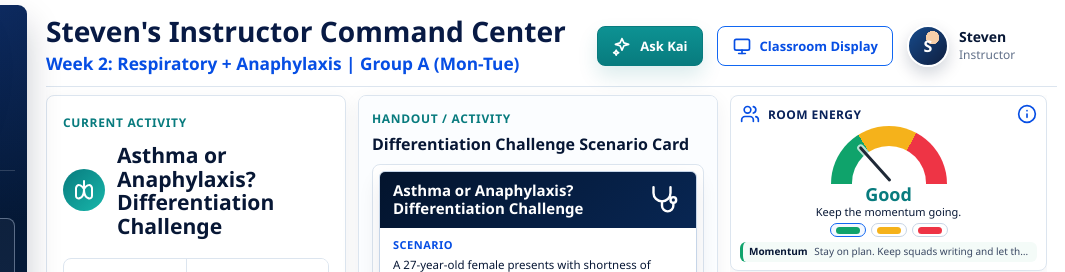
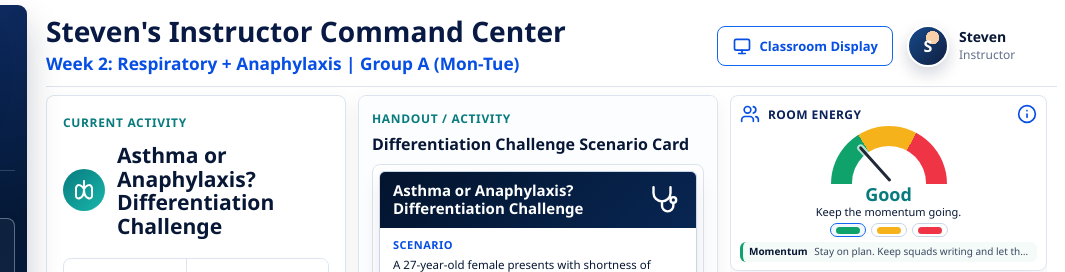
Before and after one commit to Medek-Hub/canvas-tools, a plain HTML site: page stevens-command-center-v0.7/index.html in a window 1280 px wide. Shown: the top 272 px of the page, 215-1280 px from the left. Drawn offline with Linux system fonts and the light colour scheme.

Commit message:
Remove visible Ask Kai button from dashboard

```diff
--- a/stevens-command-center-v0.7/index.html
+++ b/stevens-command-center-v0.7/index.html
@@ -91,7 +91,6 @@
           <p id="subtitle">Week 2: Respiratory + Anaphylaxis | Group A (Mon-Tue)</p>
         </div>
         <div class="top-actions">
-          <button class="top-button ask-kai-button" type="button" data-action="open-kai"><span data-icon="sparkle"></span>Ask Kai</button>
           <button class="top-button" type="button" data-action="set-tab" data-tab="student"><span data-icon="monitor"></span>Classroom Display</button>
           <button class="top-button compact" type="button" id="soundButton" data-action="toggle-sound"><span data-icon="volume"></span>Sound On</button>
           <button class="top-button compact" type="button" data-action="fullscreen"><span data-icon="expand"></span>Fullscreen</button>
```
